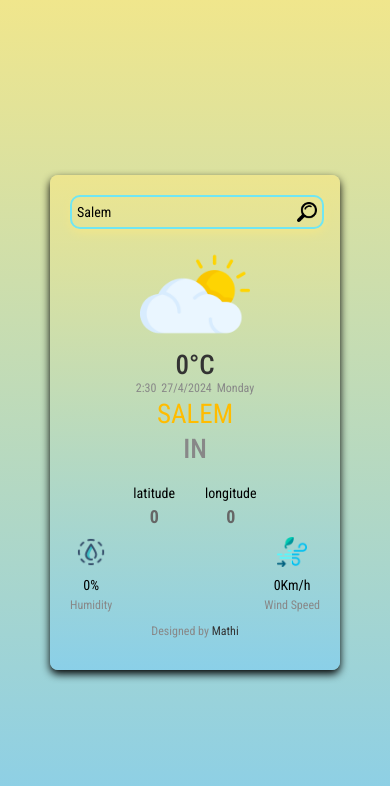
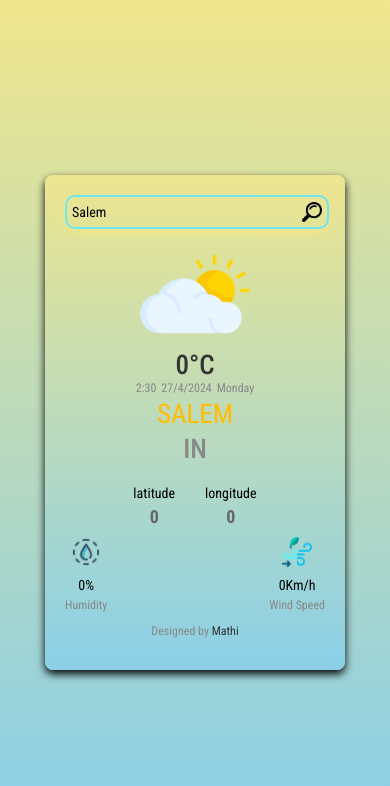
Before and after one commit to 0607mathi/Weather-App-Using-API, a React (Vite) app: page / in a window 390 px wide. Shown: the top 786 px of the page. Built offline with nearby package versions, Linux system fonts and the light colour scheme; no server answers.

Commit message:
media screen container width 250 to 260 px

```diff
--- a/src/App.css
+++ b/src/App.css
@@ -218,7 +218,7 @@ body{
 
   @media only screen and (max-width:1024px) {
     .container {
-        width: 250px;
+        width: 260px;
         padding: 20px;
     }
 
```
